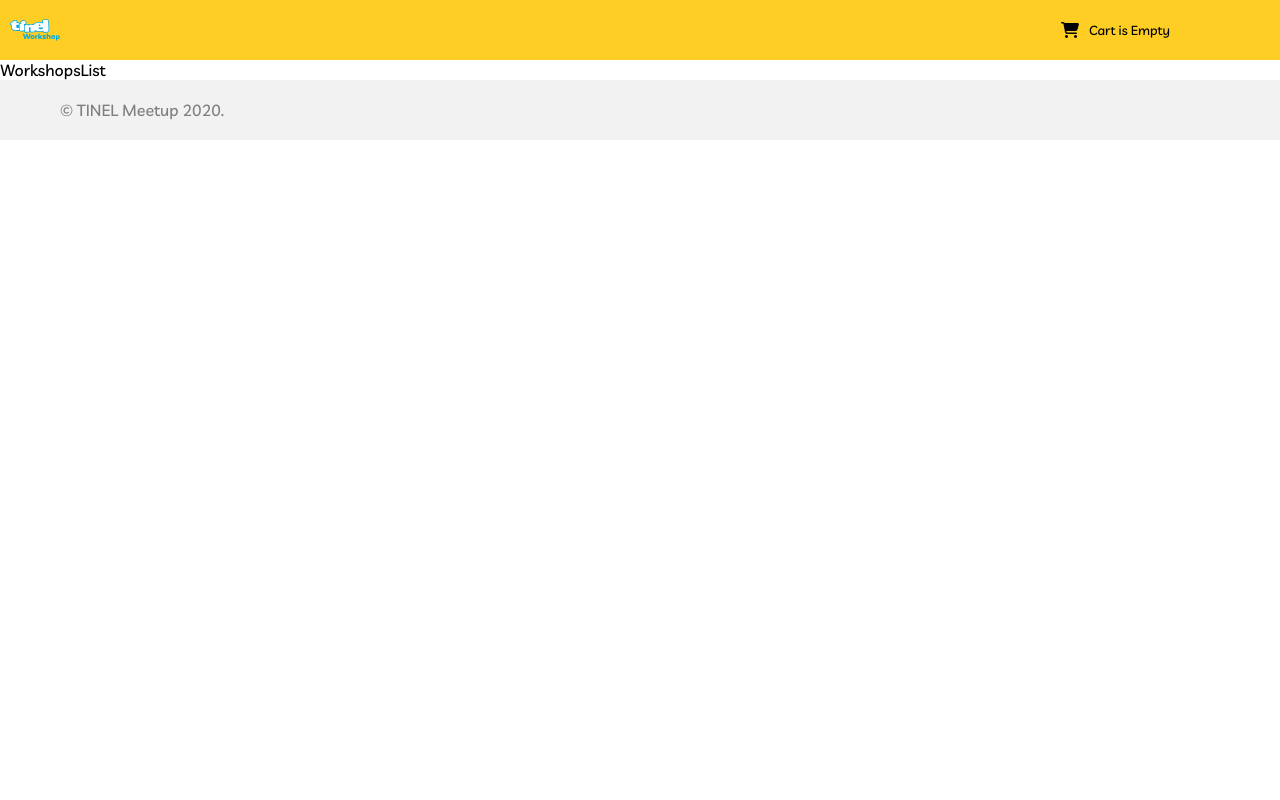
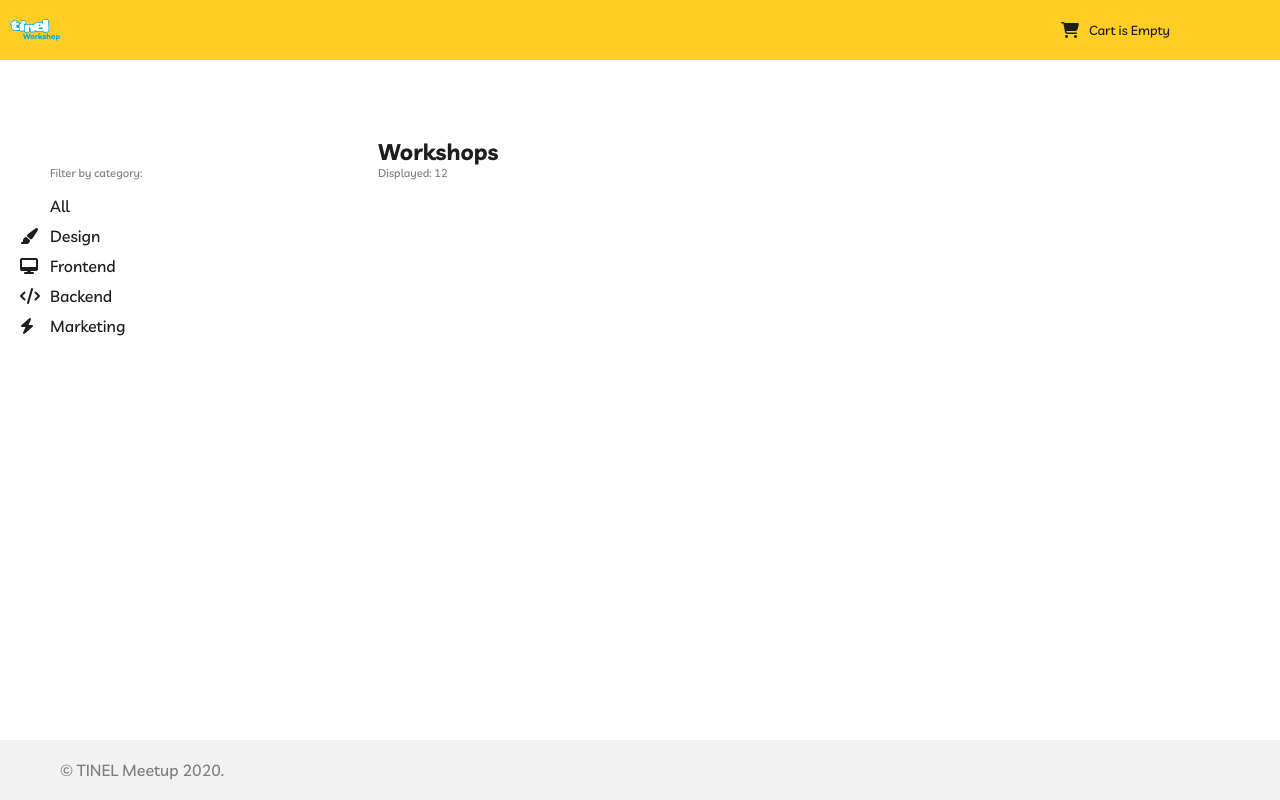
Before and after one commit to RobertPetricevic/locastic-frontend, a React (Create React App) app: page / in a window 1280 px wide. Built offline with nearby package versions, Linux system fonts and the light colour scheme.

Commit message:
WorshopList page layout

```diff
--- a/src/App.css
+++ b/src/App.css
@@ -30,6 +30,9 @@
 }
 
 .footerContainer {
+  position: absolute;
+  bottom: 0px;
+  width: 100%;
   height: 60px;
   background-color: var(--lighterGray);
   display: flex;
@@ -40,3 +43,75 @@
 .footerText {
   color: var(--lightGray);
 }
+
+/* ------------------ WORKSHOPSLIST PAGE ------------------ */
+
+.workshopPage {
+  display: grid;
+  grid-template-columns: 1fr 4em 1fr 1fr 1fr;
+  grid-template-rows: 100px 1em 1fr;
+  grid-template-areas:
+    "filter     .   info    info    info"
+    ".          .       .       .       ."
+    "cagetories .   main    main    main";
+  padding: 20px;
+}
+
+.filterBy {
+  grid-area: filter;
+  align-self: end;
+  color: var(--lightGray);
+  font-size: 0.7rem;
+  margin-left: 30px;
+}
+
+.infoBox {
+  grid-area: info;
+  align-self: end;
+}
+
+.pageTitle {
+  font-size: 1.4rem;
+  font-weight: 700;
+}
+
+.displayed {
+  font-size: 0.7rem;
+  color: var(--lightGray);
+}
+
+.categoriesBox {
+  grid-area: cagetories;
+}
+
+/* NE RADI FIRST CHILD AAAAAAAAAAAAAAA */
+
+.categoriesBox:first-child {
+  margin-left: 40px;
+}
+
+.all {
+  margin-left: 30px;
+}
+
+.main {
+  grid-area: main;
+}
+
+.category {
+  margin-bottom: 10px;
+  cursor: pointer;
+}
+
+.category:hover,
+.category:focus {
+  color: var(--blue);
+}
+
+.categoryIcon {
+  width: 30px;
+}
+
+.currentCategory {
+  color: var(--blue);
+}
--- a/src/index.css
+++ b/src/index.css
@@ -1,14 +1,17 @@
 * {
   box-sizing: border-box;
+  margin: 0;
 }
 
 body {
-  margin: 0;
   font-family: "Livvic", -apple-system, BlinkMacSystemFont, "Segoe UI", "Roboto",
     "Oxygen", "Ubuntu", "Cantarell", "Fira Sans", "Droid Sans", "Helvetica Neue",
     sans-serif;
   -webkit-font-smoothing: antialiased;
   -moz-osx-font-smoothing: grayscale;
+  color: #1d1d1b;
+  position: relative;
+  min-height: 100vh;
 }
 
 code {
--- a/src/pages/WorkshopsList.js
+++ b/src/pages/WorkshopsList.js
@@ -1,7 +1,31 @@
 import React from "react";
 
 const WorkshopsList = (props) => {
-  return <div>WorkshopsList</div>;
+  return (
+    <div className="workshopPage">
+      <p className="filterBy">Filter by category:</p>
+      <div className="infoBox">
+        <p className="pageTitle">Workshops</p>
+        <p className="displayed">Displayed: 12</p>
+      </div>
+      <div className="categoriesBox">
+        <p className="category all">All</p>
+        <p className="category">
+          <i class="fas fa-paint-brush categoryIcon"></i>Design
+        </p>
+        <p className="category">
+          <i class="fas fa-desktop categoryIcon"></i>Frontend
+        </p>
+        <p className="category">
+          <i class="fas fa-code categoryIcon"></i>Backend
+        </p>
+        <p className="category">
+          <i class="fas fa-bolt categoryIcon"></i>Marketing
+        </p>
+      </div>
+      <div className="main"></div>
+    </div>
+  );
 };
 
 export default WorkshopsList;
```
